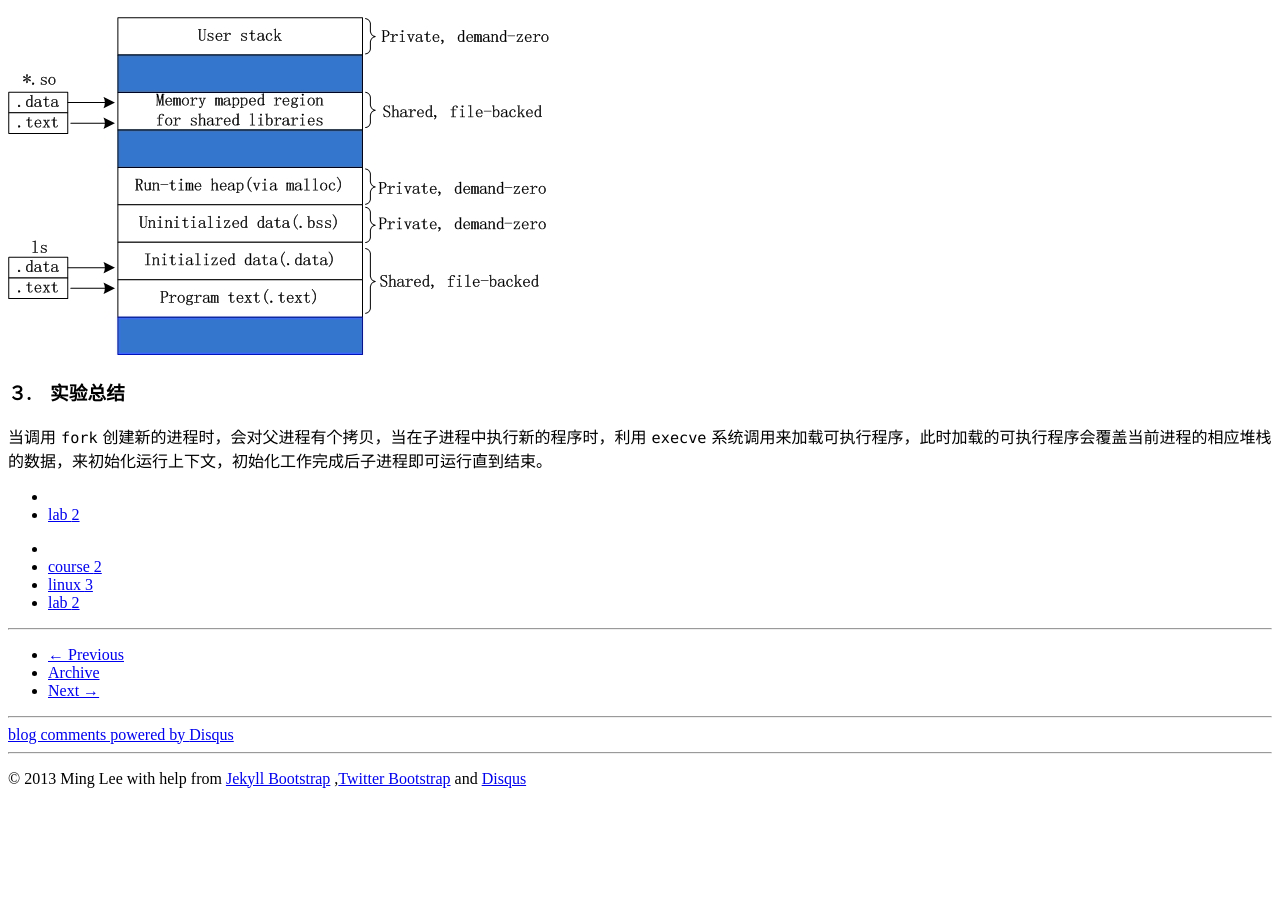
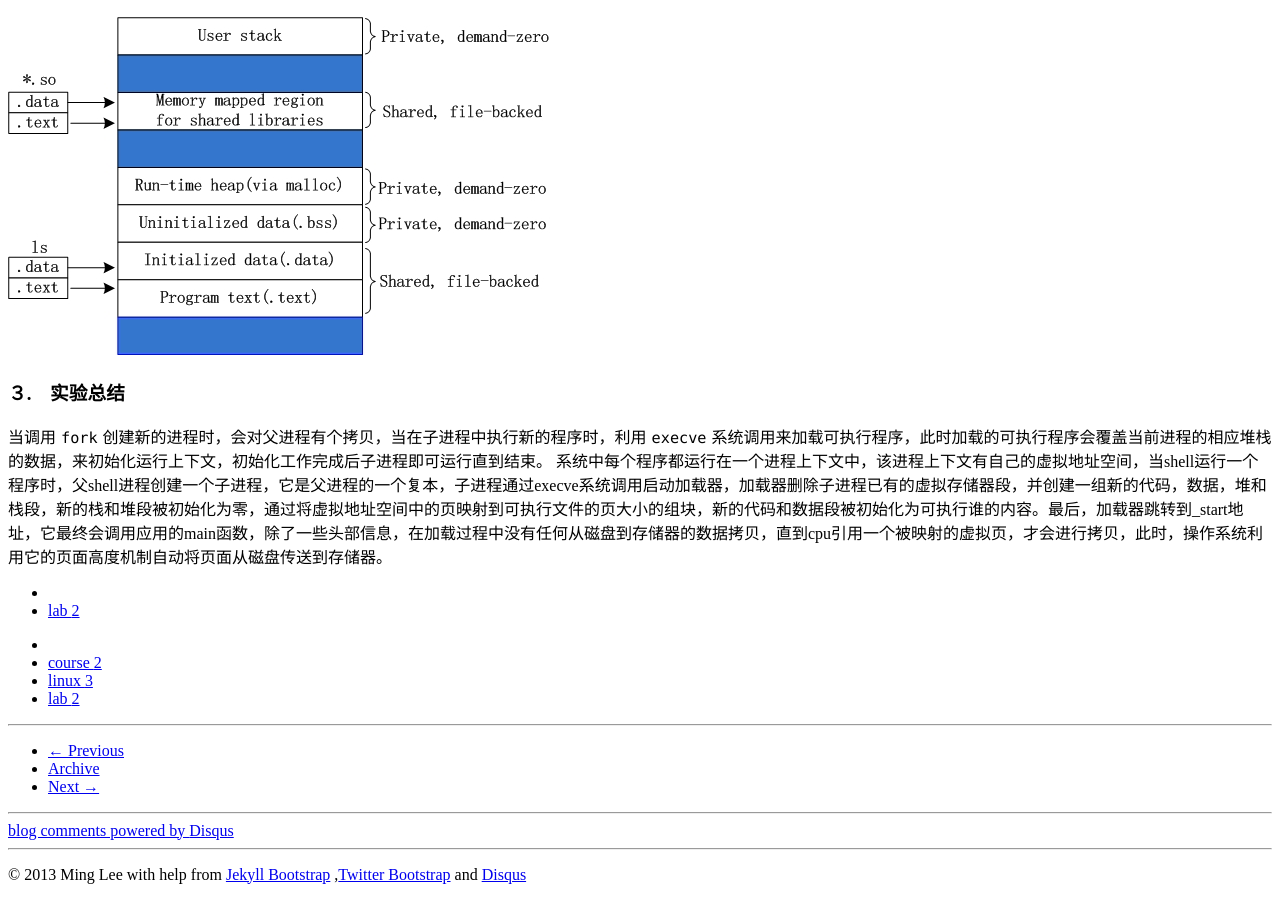
Before and after one commit to mrmign/mrmign.github.com, a Jekyll site: the page built from _posts/2013-05-26-linux-lab2.md, in a window 1280 px wide and 900 px high, scrolled down 2938 px. Built offline with Jekyll 4.4.1, drawn with Linux system fonts in a browser that asks for light colours; comment, search, counter and statistics services are not loaded; before the commit the page ends 3742 px from its top, so only the background shows below that.

Commit message:
append summary

```diff
--- a/_posts/2013-05-26-linux-lab2.md
+++ b/_posts/2013-05-26-linux-lab2.md
@@ -112,3 +112,4 @@ int evecve(const char *filename, const char *argv[],const char *envp[]);
 ###３.　实验总结
 
 当调用`fork`创建新的进程时，会对父进程有个拷贝，当在子进程中执行新的程序时，利用`execve`系统调用来加载可执行程序，此时加载的可执行程序会覆盖当前进程的相应堆栈的数据，来初始化运行上下文，初始化工作完成后子进程即可运行直到结束。
+系统中每个程序都运行在一个进程上下文中，该进程上下文有自己的虚拟地址空间，当shell运行一个程序时，父shell进程创建一个子进程，它是父进程的一个复本，子进程通过execve系统调用启动加载器，加载器删除子进程已有的虚拟存储器段，并创建一组新的代码，数据，堆和栈段，新的栈和堆段被初始化为零，通过将虚拟地址空间中的页映射到可执行文件的页大小的组块，新的代码和数据段被初始化为可执行谁的内容。最后，加载器跳转到_start地址，它最终会调用应用的main函数，除了一些头部信息，在加载过程中没有任何从磁盘到存储器的数据拷贝，直到cpu引用一个被映射的虚拟页，才会进行拷贝，此时，操作系统利用它的页面高度机制自动将页面从磁盘传送到存储器。
```
